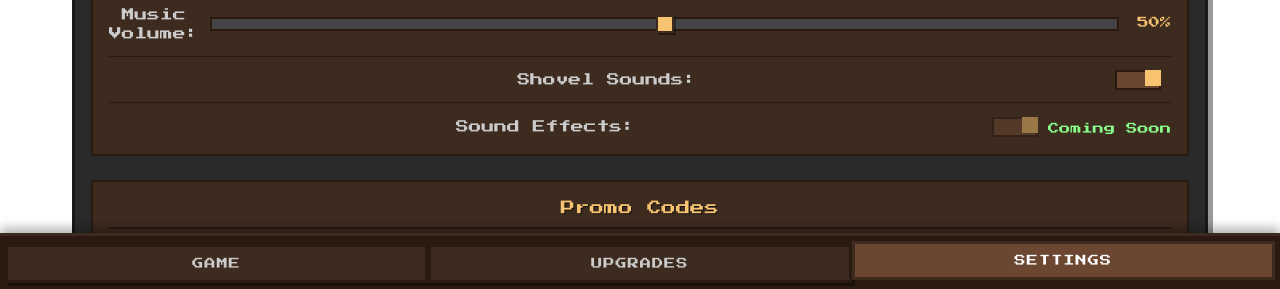
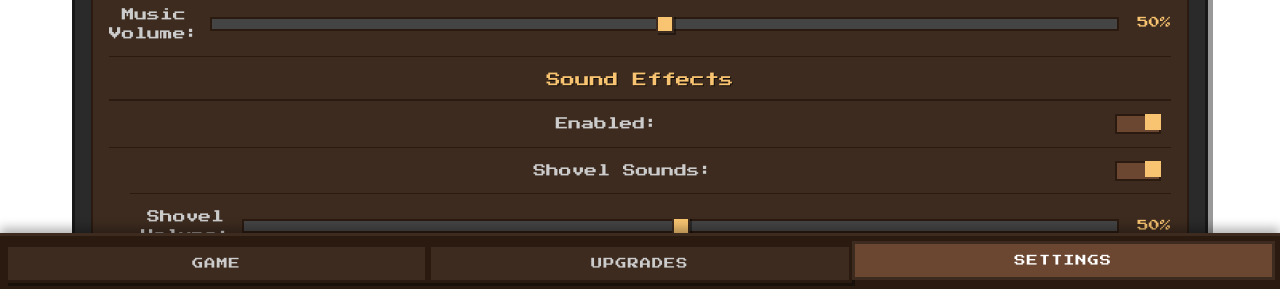
Before and after one commit to Vergusha/dirt-clicker, a React (Vite) app: page / in a window 1280 px wide. Both pictures are taken after a click on the button "SETTINGS". Shown: the part 509-798 px from the top of the page. Built offline with nearby package versions, Linux system fonts and the light colour scheme.

Commit message:
settings

```diff
--- a/src/components/Settings/SettingsPanel.tsx
+++ b/src/components/Settings/SettingsPanel.tsx
@@ -13,10 +13,12 @@ export const SettingsPanel: React.FC = () => {
     musicVolume,
     soundEffectsEnabled,
     shovelSoundsEnabled,
+    shovelSoundsVolume,
     setMusicEnabled,
     setMusicVolume,
     setSoundEffectsEnabled,
-    setShovelSoundsEnabled
+    setShovelSoundsEnabled,
+    setShovelSoundsVolume
   } = useGameStore();
 
   const [promoCode, setPromoCode] = useState('');
@@ -44,9 +46,15 @@ export const SettingsPanel: React.FC = () => {
   };
 
   // Обработчик изменения громкости музыки
-  const handleVolumeChange = (e: React.ChangeEvent<HTMLInputElement>) => {
+  const handleMusicVolumeChange = (e: React.ChangeEvent<HTMLInputElement>) => {
     const newVolume = parseFloat(e.target.value);
     setMusicVolume(newVolume);
+  };
+
+  // Обработчик изменения громкости звуков лопаты
+  const handleShovelVolumeChange = (e: React.ChangeEvent<HTMLInputElement>) => {
+    const newVolume = parseFloat(e.target.value);
+    setShovelSoundsVolume(newVolume);
   };
 
   return (
@@ -63,6 +71,7 @@ export const SettingsPanel: React.FC = () => {
 
       <div className="settings-section">
         <h3>Sound Settings</h3>
+
         <div className="setting-item">
           <span className="setting-label">Background Music:</span>
           <label className="toggle-switch">
@@ -84,7 +93,7 @@ export const SettingsPanel: React.FC = () => {
               max="1"
               step="0.01"
               value={musicVolume}
-              onChange={handleVolumeChange}
+              onChange={handleMusicVolumeChange}
               className="volume-slider"
               disabled={!musicEnabled}
             />
@@ -92,30 +101,48 @@ export const SettingsPanel: React.FC = () => {
           </div>
         </div>
 
+        <div className="setting-title">Sound Effects</div>
+
         <div className="setting-item">
+          <span className="setting-label">Enabled:</span>
+          <label className="toggle-switch">
+            <input
+              type="checkbox"
+              checked={soundEffectsEnabled}
+              onChange={(e) => setSoundEffectsEnabled(e.target.checked)}
+            />
+            <span className="toggle-slider"></span>
+          </label>
+        </div>
+
+        <div className="setting-item sound-subitem">
           <span className="setting-label">Shovel Sounds:</span>
           <label className="toggle-switch">
             <input
               type="checkbox"
               checked={shovelSoundsEnabled}
               onChange={(e) => setShovelSoundsEnabled(e.target.checked)}
+              disabled={!soundEffectsEnabled}
             />
             <span className="toggle-slider"></span>
           </label>
         </div>
 
-        <div className="setting-item">
-          <span className="setting-label">Sound Effects:</span>
-          <label className="toggle-switch">
+        <div className="setting-item sound-subitem">
+          <span className="setting-label">Shovel Volume:</span>
+          <div className="volume-slider-container">
             <input
-              type="checkbox"
-              checked={soundEffectsEnabled}
-              onChange={(e) => setSoundEffectsEnabled(e.target.checked)}
-              disabled
+              type="range"
+              min="0"
+              max="1"
+              step="0.01"
+              value={shovelSoundsVolume}
+              onChange={handleShovelVolumeChange}
+              className="volume-slider"
+              disabled={!soundEffectsEnabled || !shovelSoundsEnabled}
             />
-            <span className="toggle-slider"></span>
-          </label>
-          <span className="coming-soon">Coming Soon</span>
+            <div className="volume-value">{Math.round(shovelSoundsVolume * 100)}%</div>
+          </div>
         </div>
       </div>
 
--- a/src/components/ShovelSoundPlayer/ShovelSoundPlayer.tsx
+++ b/src/components/ShovelSoundPlayer/ShovelSoundPlayer.tsx
@@ -11,18 +11,20 @@ import shovelSound4 from '../../audio/Shovel_flatten4.ogg';
  * Компонент для проигрывания звуков лопат при наличии автоматических копателей
  */
 export const ShovelSoundPlayer: React.FC = () => {
-  const { autoClickerCount, shovelSoundsEnabled } = useGameStore();
+  const { autoClickerCount, soundEffectsEnabled, shovelSoundsEnabled, shovelSoundsVolume } = useGameStore();
   const soundsArray = [shovelSound1, shovelSound2, shovelSound3, shovelSound4];
   const audioRefs = useRef<HTMLAudioElement[]>([]);
   const [currentIndex, setCurrentIndex] = useState(0);
   const intervalRef = useRef<number | null>(null);
+
+  // Проверяем, можно ли воспроизводить звуки лопат
+  const shouldPlayShovelSounds = soundEffectsEnabled && shovelSoundsEnabled && autoClickerCount > 0;
 
   // Подготавливаем аудио элементы при монтировании
   useEffect(() => {
     // Создаем элементы Audio для каждого звука
     audioRefs.current = soundsArray.map(sound => {
       const audio = new Audio(sound);
-      audio.volume = 0.3; // Устанавливаем громкость звука (30%)
       return audio;
     });
 
@@ -38,9 +40,16 @@ export const ShovelSoundPlayer: React.FC = () => {
     };
   }, []);
 
+  // Обновляем громкость звуков при изменении настроек
+  useEffect(() => {
+    audioRefs.current.forEach(audio => {
+      audio.volume = shovelSoundsVolume;
+    });
+  }, [shovelSoundsVolume]);
+
   // Функция воспроизведения случайного звука лопаты
   const playRandomShovelSound = () => {
-    if (!shovelSoundsEnabled || autoClickerCount <= 0) return;
+    if (!shouldPlayShovelSounds) return;
 
     // Выбираем случайный индекс для следующего звука, не повторяя предыдущий
     let nextIndex;
@@ -53,6 +62,7 @@ export const ShovelSoundPlayer: React.FC = () => {
     const audio = audioRefs.current[nextIndex];
     if (audio) {
       audio.currentTime = 0;
+      audio.volume = shovelSoundsVolume; // Устанавливаем текущую громкость
       audio.play().catch(error => {
         console.log('Error playing shovel sound:', error);
       });
@@ -62,7 +72,7 @@ export const ShovelSoundPlayer: React.FC = () => {
   // Запускаем и останавливаем воспроизведение звуков в зависимости от настроек и наличия лопат
   useEffect(() => {
     // Если звуки включены и есть лопаты - начинаем воспроизведение
-    if (shovelSoundsEnabled && autoClickerCount > 0) {
+    if (shouldPlayShovelSounds) {
       // Немедленное воспроизведение звука при активации
       playRandomShovelSound();
 
@@ -93,7 +103,7 @@ export const ShovelSoundPlayer: React.FC = () => {
         }
       });
     }
-  }, [shovelSoundsEnabled, autoClickerCount]);
+  }, [shouldPlayShovelSounds, shovelSoundsVolume]);
 
   // Компонент не отображает никаких элементов интерфейса
   return null;
--- a/src/index.css
+++ b/src/index.css
@@ -409,7 +409,38 @@ input:disabled + .toggle-slider {
   font-weight: bold;
 }
 
-/* Мобильные адаптации */
+/* Стили для подпункта настроек звука */
+.sound-subitem {
+  margin-left: 20px;
+  border-left: 2px solid #3d2b1f;
+  padding-left: 10px;
+  margin-top: 5px;
+}
+
+.setting-title {
+  font-size: 0.9rem;
+  text-align: center;
+  border-bottom: 2px solid #2a1a10;
+  padding-bottom: 0.5rem;
+  margin-bottom: 0.8rem;
+  color: #f8c471;
+  text-shadow: 1px 1px 0px rgba(0, 0, 0, 0.7);
+}
+
+.setting-sublabel {
+  font-size: 0.85em;
+  color: #ccc;
+}
+
+/* Для мобильных устройств делаем отступ меньше */
+@media (max-width: 480px) {
+  .sound-subitem {
+    margin-left: 12px;
+    padding-left: 8px;
+    margin-top: 3px;
+  }
+}
+
 @media (max-width: 480px) {
   .settings-section {
     padding: 0.8rem;
--- a/src/store/gameStore.ts
+++ b/src/store/gameStore.ts
@@ -23,12 +23,14 @@ interface GameState {
   musicVolume: number;
   soundEffectsEnabled: boolean;
   shovelSoundsEnabled: boolean;
+  shovelSoundsVolume: number;
 
   // Audio controls
   setMusicEnabled: (enabled: boolean) => void;
   setMusicVolume: (volume: number) => void;
   setSoundEffectsEnabled: (enabled: boolean) => void;
   setShovelSoundsEnabled: (enabled: boolean) => void;
+  setShovelSoundsVolume: (volume: number) => void;
 
   // Promo codes
   usedPromoCodes: string[];
@@ -147,6 +149,7 @@ export const useGameStore = create<GameState>()(
       musicVolume: 0.5,
       soundEffectsEnabled: true,
       shovelSoundsEnabled: true,
+      shovelSoundsVolume: 0.5,
 
       // Promo codes initial values
       usedPromoCodes: [],
@@ -369,6 +372,10 @@ export const useGameStore = create<GameState>()(
       setShovelSoundsEnabled: (enabled) => {
         set({ shovelSoundsEnabled: enabled });
       },
+
+      setShovelSoundsVolume: (volume) => {
+        set({ shovelSoundsVolume: volume });
+      },
     }),
     {
       name: 'dirt-clicker-storage', // Name for localStorage
```
